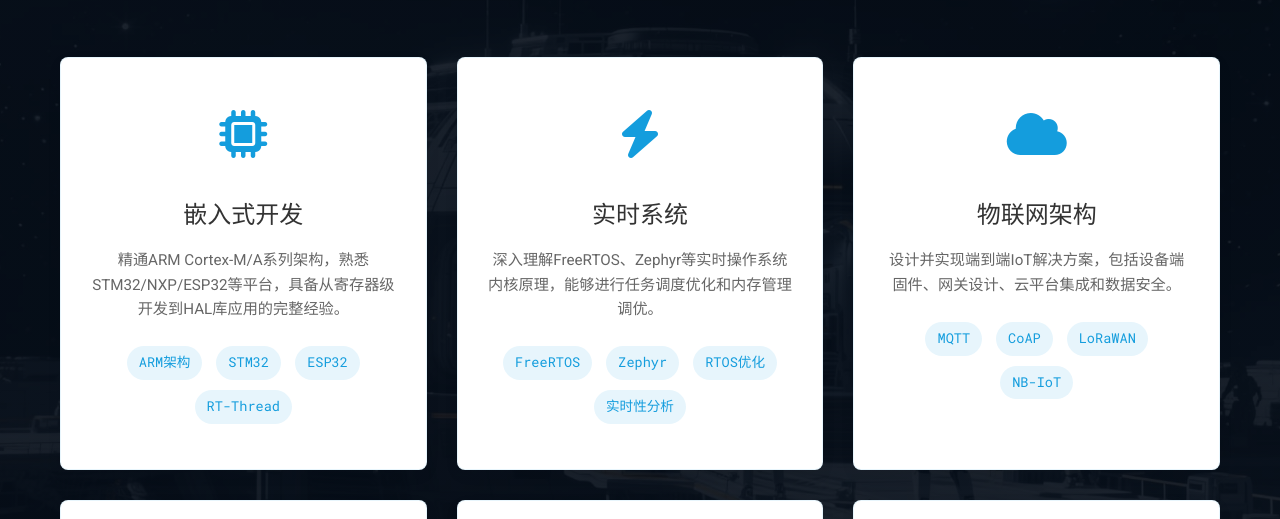
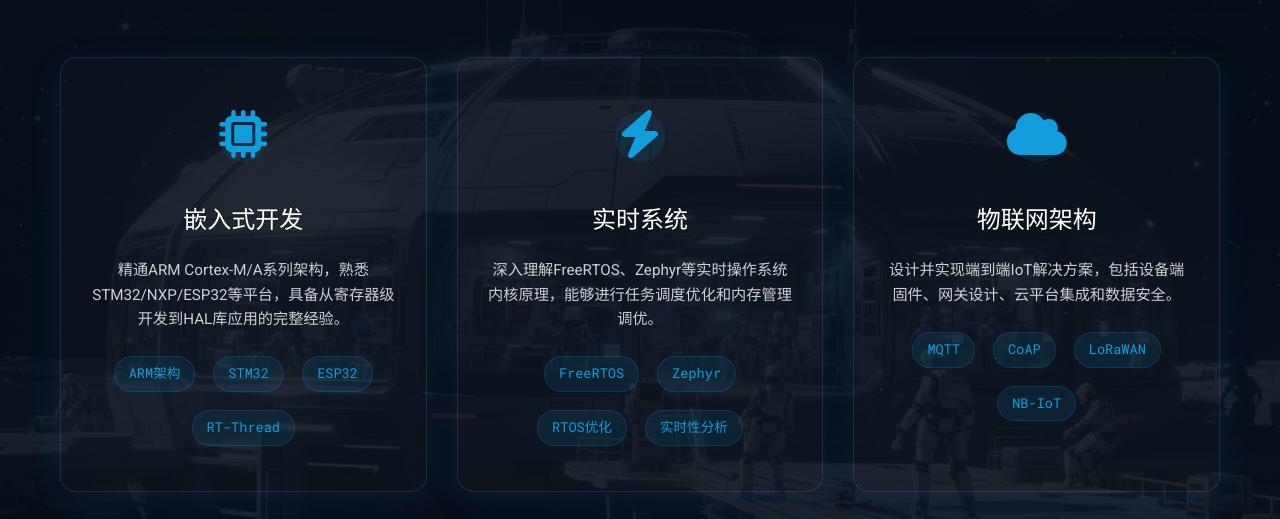
Before and after one commit to peijunMrdai/peijunMrdai.github.io, a plain HTML site: page skills.html in a window 1280 px wide. Shown: the part 210-729 px from the top of the page. Drawn offline with nearby package versions, Linux system fonts and the light colour scheme.

Commit message:
style(skills.html): 增强技能卡视觉设计及响应

```diff
--- a/skills.html
+++ b/skills.html
@@ -101,15 +101,17 @@
         }
 
         .service-card {
-            background-color: #fff;
-            border-radius: 8px;
+            background: rgba(255, 255, 255, 0.02);
+            backdrop-filter: blur(10px);
+            border-radius: 16px;
             padding: 40px 30px;
             text-align: center;
-            box-shadow: 0 5px 15px rgba(0, 0, 0, 0.05);
-            transition: transform 0.3s, box-shadow 0.3s;
-            border: 1px solid rgba(20, 157, 221, 0.1);
+            box-shadow: 0 8px 32px rgba(20, 157, 221, 0.1);
+            transition: all 0.4s ease;
+            border: 1px solid rgba(255, 255, 255, 0.1);
             position: relative;
             overflow: hidden;
+            color: #fff;
         }
 
         .service-card::before {
@@ -119,14 +121,15 @@
             left: 0;
             right: 0;
             height: 3px;
-            background: #149ddd;
+            background: linear-gradient(90deg, #149ddd, #2eafef);
             transform: scaleX(0);
-            transition: transform 0.3s ease;
+            transition: transform 0.4s ease;
         }
 
         .service-card:hover {
             transform: translateY(-10px);
-            box-shadow: 0 15px 30px rgba(20, 157, 221, 0.1);
+            box-shadow: 0 15px 45px rgba(20, 157, 221, 0.2);
+            border-color: rgba(20, 157, 221, 0.3);
         }
 
         .service-card:hover::before {
@@ -136,44 +139,92 @@
         .service-icon {
             font-size: 3rem;
             color: #149ddd;
-            margin-bottom: 20px;
-            transition: transform 0.3s ease;
+            margin-bottom: 25px;
+            transition: all 0.4s ease;
+            position: relative;
+        }
+
+        .service-icon::after {
+            content: '';
+            position: absolute;
+            width: 50px;
+            height: 50px;
+            background: rgba(20, 157, 221, 0.1);
+            border-radius: 50%;
+            left: 50%;
+            top: 50%;
+            transform: translate(-50%, -50%);
+            z-index: -1;
+            transition: all 0.4s ease;
         }
 
         .service-card:hover .service-icon {
             transform: scale(1.1);
+            color: #2eafef;
+        }
+
+        .service-card:hover .service-icon::after {
+            transform: translate(-50%, -50%) scale(1.5);
+            background: rgba(20, 157, 221, 0.2);
         }
 
         .service-card h3 {
             font-size: 1.5rem;
-            margin-bottom: 15px;
-            color: #333;
+            margin-bottom: 20px;
+            color: #fff;
             font-family: 'Roboto Mono', monospace;
+            position: relative;
+            display: inline-block;
+        }
+
+        .service-card h3::after {
+            content: '';
+            position: absolute;
+            width: 0;
+            height: 2px;
+            bottom: -5px;
+            left: 0;
+            background: linear-gradient(90deg, #149ddd, #2eafef);
+            transition: width 0.4s ease;
+        }
+
+        .service-card:hover h3::after {
+            width: 100%;
         }
 
         .service-card p {
-            color: #666;
+            color: rgba(255, 255, 255, 0.8);
             font-size: 0.95rem;
             line-height: 1.6;
             margin-bottom: 20px;
         }
 
+        .chip-container {
+            display: flex;
+            flex-wrap: wrap;
+            justify-content: center;
+            gap: 8px;
+            margin-top: 20px;
+        }
+
         .chip {
-            display: inline-block;
-            background-color: rgba(20, 157, 221, 0.1);
-            padding: 6px 12px;
+            display: inline-flex;
+            align-items: center;
+            background: rgba(20, 157, 221, 0.1);
+            padding: 6px 14px;
             border-radius: 20px;
-            margin: 5px;
             font-size: 0.85rem;
             color: #149ddd;
             font-family: 'Roboto Mono', monospace;
             transition: all 0.3s ease;
+            border: 1px solid rgba(20, 157, 221, 0.2);
         }
 
         .chip:hover {
-            background-color: #149ddd;
+            background: linear-gradient(90deg, #149ddd, #2eafef);
             color: white;
             transform: translateY(-2px);
+            box-shadow: 0 5px 15px rgba(20, 157, 221, 0.2);
         }
 
         @keyframes slideUp {
@@ -188,6 +239,28 @@
         }
 
         @media (max-width: 768px) {
+            .services-grid {
+                grid-template-columns: repeat(auto-fit, minmax(280px, 1fr));
+                gap: 20px;
+            }
+
+            .service-card {
+                padding: 30px 20px;
+            }
+
+            .service-icon {
+                font-size: 2.5rem;
+            }
+
+            .service-card h3 {
+                font-size: 1.3rem;
+            }
+
+            .chip {
+                padding: 5px 12px;
+                font-size: 0.8rem;
+            }
+
             .hero {
                 min-height: 30vh;
                 padding: 60px 0;
@@ -203,10 +276,6 @@
 
             .section-title h2 {
                 font-size: 2rem;
-            }
-
-            .service-card {
-                padding: 30px 20px;
             }
         }
     </style>
```
